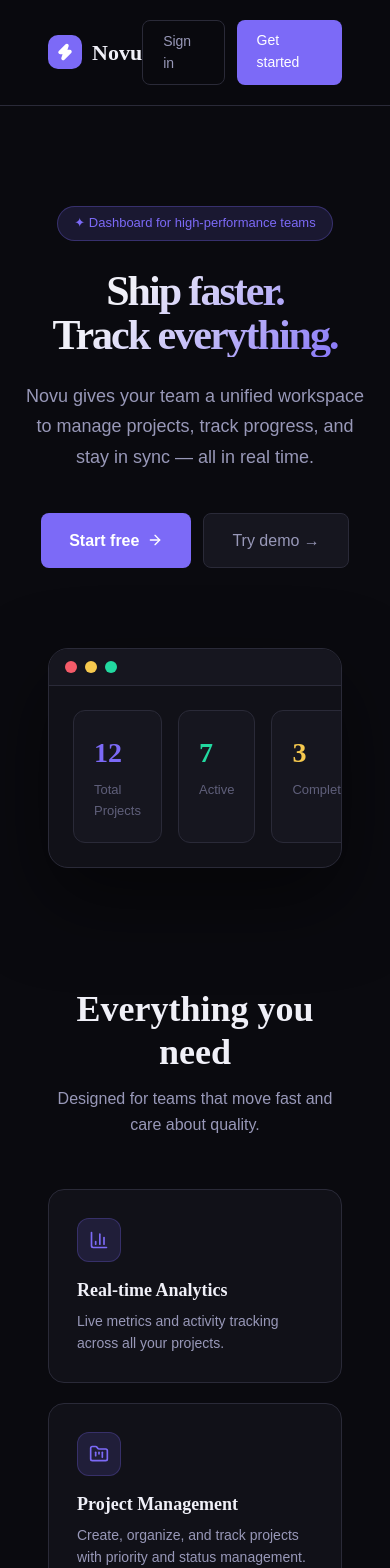
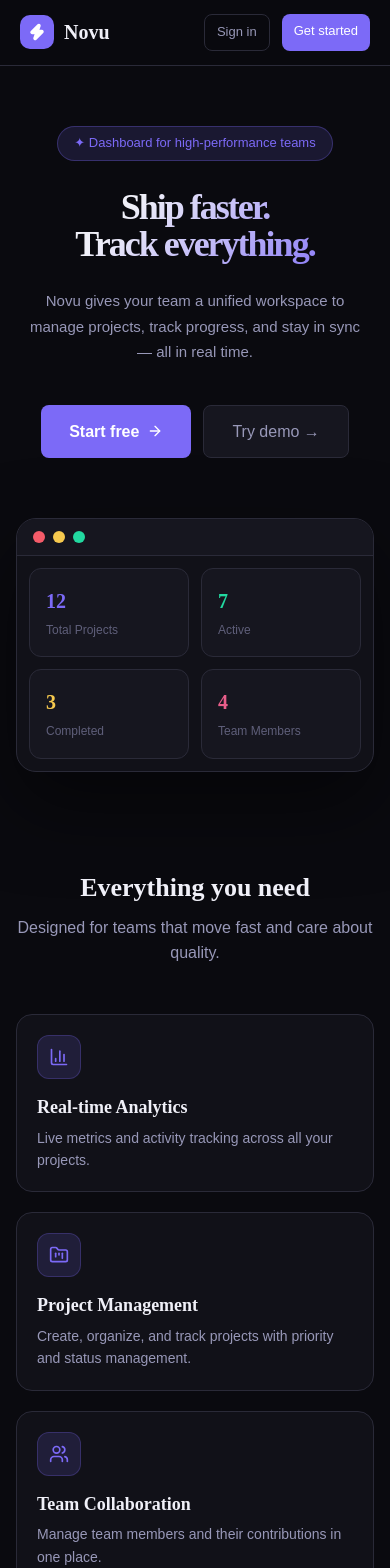
Before and after one commit to Hamzaa6296/dashboard, a React app in the folder frontend/: page / in a window 390 px wide. Shown: the top 1568 px of the page. Built offline with nearby package versions, Linux system fonts and the light colour scheme; the HTML template or start-up script is replaced by a standard one.

Commit message:
Update Landing.jsx

```diff
--- a/frontend/src/pages/Landing.jsx
+++ b/frontend/src/pages/Landing.jsx
@@ -1,289 +1,125 @@
-import { Link } from "react-router-dom";
-import { Zap, BarChart3, FolderKanban, Users, ArrowRight } from "lucide-react";
+import { Link } from 'react-router-dom';
+import { Zap, BarChart3, FolderKanban, Users, ArrowRight } from 'lucide-react';
 
 const features = [
-  {
-    icon: BarChart3,
-    title: "Real-time Analytics",
-    desc: "Live metrics and activity tracking across all your projects.",
-  },
-  {
-    icon: FolderKanban,
-    title: "Project Management",
-    desc: "Create, organize, and track projects with priority and status management.",
-  },
-  {
-    icon: Users,
-    title: "Team Collaboration",
-    desc: "Manage team members and their contributions in one place.",
-  },
+  { icon: BarChart3, title: 'Real-time Analytics', desc: 'Live metrics and activity tracking across all your projects.' },
+  { icon: FolderKanban, title: 'Project Management', desc: 'Create, organize, and track projects with priority and status management.' },
+  { icon: Users, title: 'Team Collaboration', desc: 'Manage team members and their contributions in one place.' },
 ];
 
 export default function Landing() {
   return (
-    <div
-      style={{
-        minHeight: "100vh",
-        background: "var(--bg)",
-        color: "var(--text)",
-      }}
-    >
+    <div style={{ minHeight: '100vh', background: 'var(--bg)', color: 'var(--text)' }}>
+
       {/* Nav */}
-      <nav
-        style={{
-          display: "flex",
-          alignItems: "center",
-          justifyContent: "space-between",
-          padding: "20px 48px",
-          borderBottom: "1px solid var(--border)",
-          position: "sticky",
-          top: 0,
-          background: "rgba(10,10,15,0.85)",
-          backdropFilter: "blur(12px)",
-          zIndex: 100,
-        }}
-      >
-        <div style={{ display: "flex", alignItems: "center", gap: 10 }}>
-          <div
-            style={{
-              width: 34,
-              height: 34,
-              background: "var(--accent)",
-              borderRadius: 10,
-              display: "flex",
-              alignItems: "center",
-              justifyContent: "center",
-            }}
-          >
+      <nav className="landing-nav">
+        <div style={{ display: 'flex', alignItems: 'center', gap: 10 }}>
+          <div style={{
+            width: 34, height: 34, background: 'var(--accent)',
+            borderRadius: 10, display: 'flex', alignItems: 'center', justifyContent: 'center',
+          }}>
             <Zap size={18} color="#fff" fill="#fff" />
           </div>
-          <span style={{ fontFamily: "Syne", fontWeight: 700, fontSize: 22 }}>
-            Novu
-          </span>
+          <span style={{ fontFamily: 'Syne', fontWeight: 700, fontSize: 20 }}>Novu</span>
         </div>
-        <div style={{ display: "flex", gap: 12 }}>
-          <Link
-            to="/login"
-            style={{
-              padding: "9px 20px",
-              borderRadius: "var(--radius-sm)",
-              border: "1px solid var(--border)",
-              color: "var(--text-2)",
-              fontSize: 14,
-              fontWeight: 500,
-              transition: "all var(--transition)",
-            }}
-            onMouseEnter={(e) =>
-              (e.currentTarget.style.borderColor = "var(--accent)")
-            }
-            onMouseLeave={(e) =>
-              (e.currentTarget.style.borderColor = "var(--border)")
-            }
-          >
-            Sign in
-          </Link>
-          <Link
-            to="/register"
-            style={{
-              padding: "9px 20px",
-              borderRadius: "var(--radius-sm)",
-              background: "var(--accent)",
-              color: "#fff",
-              fontSize: 14,
-              fontWeight: 500,
-              transition: "all var(--transition)",
-            }}
-            onMouseEnter={(e) => (e.currentTarget.style.opacity = "0.85")}
-            onMouseLeave={(e) => (e.currentTarget.style.opacity = "1")}
-          >
-            Get started
-          </Link>
+        <div className="nav-links" style={{ display: 'flex', gap: 12 }}>
+          <Link to="/login" style={{
+            padding: '9px 18px', borderRadius: 'var(--radius-sm)',
+            border: '1px solid var(--border)', color: 'var(--text-2)',
+            fontSize: 14, fontWeight: 500, transition: 'border-color var(--transition)',
+          }}
+            onMouseEnter={e => e.currentTarget.style.borderColor = 'var(--accent)'}
+            onMouseLeave={e => e.currentTarget.style.borderColor = 'var(--border)'}
+          >Sign in</Link>
+          <Link to="/register" style={{
+            padding: '9px 18px', borderRadius: 'var(--radius-sm)',
+            background: 'var(--accent)', color: '#fff', fontSize: 14, fontWeight: 500,
+          }}>Get started</Link>
         </div>
       </nav>
 
       {/* Hero */}
-      <section
-        style={{
-          textAlign: "center",
-          padding: "100px 24px 80px",
-          maxWidth: 780,
-          margin: "0 auto",
-        }}
-      >
-        <div
-          style={{
-            display: "inline-block",
-            background: "var(--accent-glow)",
-            border: "1px solid rgba(124,106,247,0.3)",
-            borderRadius: 20,
-            padding: "6px 16px",
-            fontSize: 13,
-            color: "var(--accent)",
-            marginBottom: 28,
-            fontWeight: 500,
-          }}
-        >
+      <section style={{ textAlign: 'center', padding: 'clamp(60px, 10vw, 100px) 24px 60px', maxWidth: 780, margin: '0 auto' }}>
+        <div style={{
+          display: 'inline-block', background: 'var(--accent-glow)',
+          border: '1px solid rgba(124,106,247,0.3)', borderRadius: 20,
+          padding: '6px 16px', fontSize: 13, color: 'var(--accent)',
+          marginBottom: 28, fontWeight: 500,
+        }}>
           ✦ Dashboard for high-performance teams
         </div>
 
-        <h1
-          style={{
-            fontFamily: "Syne",
-            fontSize: "clamp(42px, 6vw, 72px)",
-            fontWeight: 800,
-            letterSpacing: "-2px",
-            lineHeight: 1.05,
-            marginBottom: 24,
-            background: "linear-gradient(135deg, #f0f0f8 30%, #7c6af7)",
-            WebkitBackgroundClip: "text",
-            WebkitTextFillColor: "transparent",
-          }}
-        >
-          Ship faster.
-          <br />
-          Track everything.
+        <h1 style={{
+          fontFamily: 'Syne', fontSize: 'clamp(36px, 7vw, 72px)',
+          fontWeight: 800, letterSpacing: '-2px', lineHeight: 1.05, marginBottom: 24,
+          background: 'linear-gradient(135deg, #f0f0f8 30%, #7c6af7)',
+          WebkitBackgroundClip: 'text', WebkitTextFillColor: 'transparent',
+        }}>
+          Ship faster.<br />Track everything.
         </h1>
 
-        <p
-          style={{
-            fontSize: 18,
-            color: "var(--text-2)",
-            lineHeight: 1.7,
-            marginBottom: 40,
-            maxWidth: 560,
-            margin: "0 auto 40px",
-          }}
-        >
-          Novu gives your team a unified workspace to manage projects, track
-          progress, and stay in sync — all in real time.
+        <p style={{
+          fontSize: 'clamp(15px, 2.5vw, 18px)', color: 'var(--text-2)',
+          lineHeight: 1.7, marginBottom: 40, maxWidth: 520, margin: '0 auto 40px',
+        }}>
+          Novu gives your team a unified workspace to manage projects, track progress, and stay in sync — all in real time.
         </p>
 
-        <div
-          style={{
-            display: "flex",
-            gap: 12,
-            justifyContent: "center",
-            flexWrap: "wrap",
+        <div style={{ display: 'flex', gap: 12, justifyContent: 'center', flexWrap: 'wrap' }}>
+          <Link to="/register" style={{
+            display: 'flex', alignItems: 'center', gap: 8,
+            padding: '13px 28px', background: 'var(--accent)', color: '#fff',
+            borderRadius: 'var(--radius-sm)', fontWeight: 600, fontSize: 16,
+            transition: 'all var(--transition)',
           }}
-        >
-          <Link
-            to="/register"
-            style={{
-              display: "flex",
-              alignItems: "center",
-              gap: 8,
-              padding: "14px 28px",
-              background: "var(--accent)",
-              color: "#fff",
-              borderRadius: "var(--radius-sm)",
-              fontWeight: 600,
-              fontSize: 16,
-              transition: "all var(--transition)",
-            }}
-            onMouseEnter={(e) => {
-              e.currentTarget.style.transform = "translateY(-2px)";
-              e.currentTarget.style.boxShadow =
-                "0 8px 24px rgba(124,106,247,0.35)";
-            }}
-            onMouseLeave={(e) => {
-              e.currentTarget.style.transform = "";
-              e.currentTarget.style.boxShadow = "";
-            }}
+            onMouseEnter={e => { e.currentTarget.style.transform = 'translateY(-2px)'; e.currentTarget.style.boxShadow = '0 8px 24px rgba(124,106,247,0.35)'; }}
+            onMouseLeave={e => { e.currentTarget.style.transform = ''; e.currentTarget.style.boxShadow = ''; }}
           >
             Start free <ArrowRight size={16} />
           </Link>
-          <Link
-            to="/login"
-            style={{
-              padding: "14px 28px",
-              background: "var(--bg-2)",
-              border: "1px solid var(--border)",
-              color: "var(--text-2)",
-              borderRadius: "var(--radius-sm)",
-              fontWeight: 500,
-              fontSize: 16,
-            }}
-          >
+          <Link to="/login" style={{
+            padding: '13px 28px', background: 'var(--bg-2)',
+            border: '1px solid var(--border)', color: 'var(--text-2)',
+            borderRadius: 'var(--radius-sm)', fontWeight: 500, fontSize: 16,
+          }}>
             Try demo →
           </Link>
         </div>
       </section>
 
       {/* Dashboard preview */}
-      <section
-        style={{ padding: "0 48px 80px", maxWidth: 1100, margin: "0 auto" }}
-      >
-        <div
-          style={{
-            background: "var(--bg-1)",
-            border: "1px solid var(--border)",
-            borderRadius: 20,
-            overflow: "hidden",
-            boxShadow: "0 32px 80px rgba(0,0,0,0.5)",
-          }}
-        >
-          {/* Fake browser bar */}
-          <div
-            style={{
-              background: "var(--bg-2)",
-              padding: "12px 16px",
-              borderBottom: "1px solid var(--border)",
-              display: "flex",
-              alignItems: "center",
-              gap: 8,
-            }}
-          >
-            {["#f45b69", "#f6c94e", "#22d9a0"].map((c) => (
-              <div
-                key={c}
-                style={{
-                  width: 12,
-                  height: 12,
-                  borderRadius: "50%",
-                  background: c,
-                }}
-              />
+      <section style={{ padding: '0 clamp(16px, 4vw, 48px) 80px', maxWidth: 1100, margin: '0 auto' }}>
+        <div style={{
+          background: 'var(--bg-1)', border: '1px solid var(--border)',
+          borderRadius: 20, overflow: 'hidden', boxShadow: '0 32px 80px rgba(0,0,0,0.5)',
+        }}>
+          <div style={{
+            background: 'var(--bg-2)', padding: '12px 16px',
+            borderBottom: '1px solid var(--border)',
+            display: 'flex', alignItems: 'center', gap: 8,
+          }}>
+            {['#f45b69', '#f6c94e', '#22d9a0'].map(c => (
+              <div key={c} style={{ width: 12, height: 12, borderRadius: '50%', background: c }} />
             ))}
           </div>
-          {/* Mini dashboard preview */}
-          <div
-            style={{
-              padding: 24,
-              display: "grid",
-              gridTemplateColumns: "repeat(4,1fr)",
-              gap: 16,
-            }}
-          >
+          <div style={{
+            padding: 'clamp(12px, 3vw, 24px)',
+            display: 'grid',
+            gridTemplateColumns: 'repeat(auto-fit, minmax(120px, 1fr))',
+            gap: 12,
+          }}>
             {[
-              { label: "Total Projects", val: "12", color: "var(--accent)" },
-              { label: "Active", val: "7", color: "var(--green)" },
-              { label: "Completed", val: "3", color: "var(--yellow)" },
-              { label: "Team Members", val: "4", color: "var(--accent-2)" },
+              { label: 'Total Projects', val: '12', color: 'var(--accent)' },
+              { label: 'Active', val: '7', color: 'var(--green)' },
+              { label: 'Completed', val: '3', color: 'var(--yellow)' },
+              { label: 'Team Members', val: '4', color: 'var(--accent-2)' },
             ].map(({ label, val, color }) => (
-              <div
-                key={label}
-                style={{
-                  background: "var(--bg-2)",
-                  border: "1px solid var(--border)",
-                  borderRadius: "var(--radius)",
-                  padding: "20px 20px",
-                }}
-              >
-                <div
-                  style={{
-                    fontSize: 28,
-                    fontFamily: "Syne",
-                    fontWeight: 700,
-                    color,
-                  }}
-                >
-                  {val}
-                </div>
-                <div
-                  style={{ fontSize: 13, color: "var(--text-3)", marginTop: 4 }}
-                >
-                  {label}
-                </div>
+              <div key={label} style={{
+                background: 'var(--bg-2)', border: '1px solid var(--border)',
+                borderRadius: 'var(--radius)', padding: '16px',
+              }}>
+                <div style={{ fontSize: 'clamp(20px, 4vw, 28px)', fontFamily: 'Syne', fontWeight: 700, color }}>{val}</div>
+                <div style={{ fontSize: 12, color: 'var(--text-3)', marginTop: 4 }}>{label}</div>
               </div>
             ))}
           </div>
@@ -291,105 +127,46 @@
       </section>
 
       {/* Features */}
-      <section
-        style={{ padding: "40px 48px 100px", maxWidth: 1100, margin: "0 auto" }}
-      >
-        <h2
-          style={{
-            fontFamily: "Syne",
-            fontSize: 36,
-            fontWeight: 700,
-            textAlign: "center",
-            marginBottom: 12,
-          }}
-        >
+      <section style={{ padding: '20px clamp(16px, 4vw, 48px) 80px', maxWidth: 1100, margin: '0 auto' }}>
+        <h2 style={{ fontFamily: 'Syne', fontSize: 'clamp(26px, 4vw, 36px)', fontWeight: 700, textAlign: 'center', marginBottom: 12 }}>
           Everything you need
         </h2>
-        <p
-          style={{
-            textAlign: "center",
-            color: "var(--text-2)",
-            marginBottom: 52,
-          }}
-        >
+        <p style={{ textAlign: 'center', color: 'var(--text-2)', marginBottom: 48 }}>
           Designed for teams that move fast and care about quality.
         </p>
-        <div
-          style={{
-            display: "grid",
-            gridTemplateColumns: "repeat(auto-fit,minmax(280px,1fr))",
-            gap: 20,
-          }}
-        >
+        <div className="landing-features">
           {features.map(({ icon: Icon, title, desc }) => (
-            <div
-              key={title}
+            <div key={title}
               style={{
-                background: "var(--bg-1)",
-                border: "1px solid var(--border)",
-                borderRadius: "var(--radius-lg)",
-                padding: 28,
-                transition: "border-color var(--transition)",
+                background: 'var(--bg-1)', border: '1px solid var(--border)',
+                borderRadius: 'var(--radius-lg)', padding: 'clamp(20px, 3vw, 28px)',
+                transition: 'border-color var(--transition)',
               }}
-              onMouseEnter={(e) =>
-                (e.currentTarget.style.borderColor = "var(--accent)")
-              }
-              onMouseLeave={(e) =>
-                (e.currentTarget.style.borderColor = "var(--border)")
-              }
+              onMouseEnter={e => e.currentTarget.style.borderColor = 'var(--accent)'}
+              onMouseLeave={e => e.currentTarget.style.borderColor = 'var(--border)'}
             >
-              <div
-                style={{
-                  width: 44,
-                  height: 44,
-                  background: "var(--accent-glow)",
-                  border: "1px solid rgba(124,106,247,0.25)",
-                  borderRadius: 12,
-                  display: "flex",
-                  alignItems: "center",
-                  justifyContent: "center",
-                  marginBottom: 18,
-                }}
-              >
+              <div style={{
+                width: 44, height: 44, background: 'var(--accent-glow)',
+                border: '1px solid rgba(124,106,247,0.25)', borderRadius: 12,
+                display: 'flex', alignItems: 'center', justifyContent: 'center', marginBottom: 18,
+              }}>
                 <Icon size={20} color="var(--accent)" />
               </div>
-              <h3
-                style={{
-                  fontFamily: "Syne",
-                  fontSize: 18,
-                  fontWeight: 600,
-                  marginBottom: 8,
-                }}
-              >
-                {title}
-              </h3>
-              <p
-                style={{
-                  color: "var(--text-2)",
-                  fontSize: 14,
-                  lineHeight: 1.6,
-                }}
-              >
-                {desc}
-              </p>
+              <h3 style={{ fontFamily: 'Syne', fontSize: 18, fontWeight: 600, marginBottom: 8 }}>{title}</h3>
+              <p style={{ color: 'var(--text-2)', fontSize: 14, lineHeight: 1.6 }}>{desc}</p>
             </div>
           ))}
         </div>
       </section>
 
       {/* Footer */}
-      <footer
-        style={{
-          borderTop: "1px solid var(--border)",
-          padding: "24px 48px",
-          display: "flex",
-          justifyContent: "space-between",
-          alignItems: "center",
-          color: "var(--text-3)",
-          fontSize: 13,
-        }}
-      >
-        <div style={{ display: "flex", alignItems: "center", gap: 8 }}>
+      <footer style={{
+        borderTop: '1px solid var(--border)',
+        padding: 'clamp(16px, 3vw, 24px) clamp(16px, 4vw, 48px)',
+        display: 'flex', justifyContent: 'space-between', alignItems: 'center',
+        flexWrap: 'wrap', gap: 12, color: 'var(--text-3)', fontSize: 13,
+      }}>
+        <div style={{ display: 'flex', alignItems: 'center', gap: 8 }}>
           <Zap size={14} color="var(--accent)" />
           <span>Novu Dashboard</span>
         </div>
```
